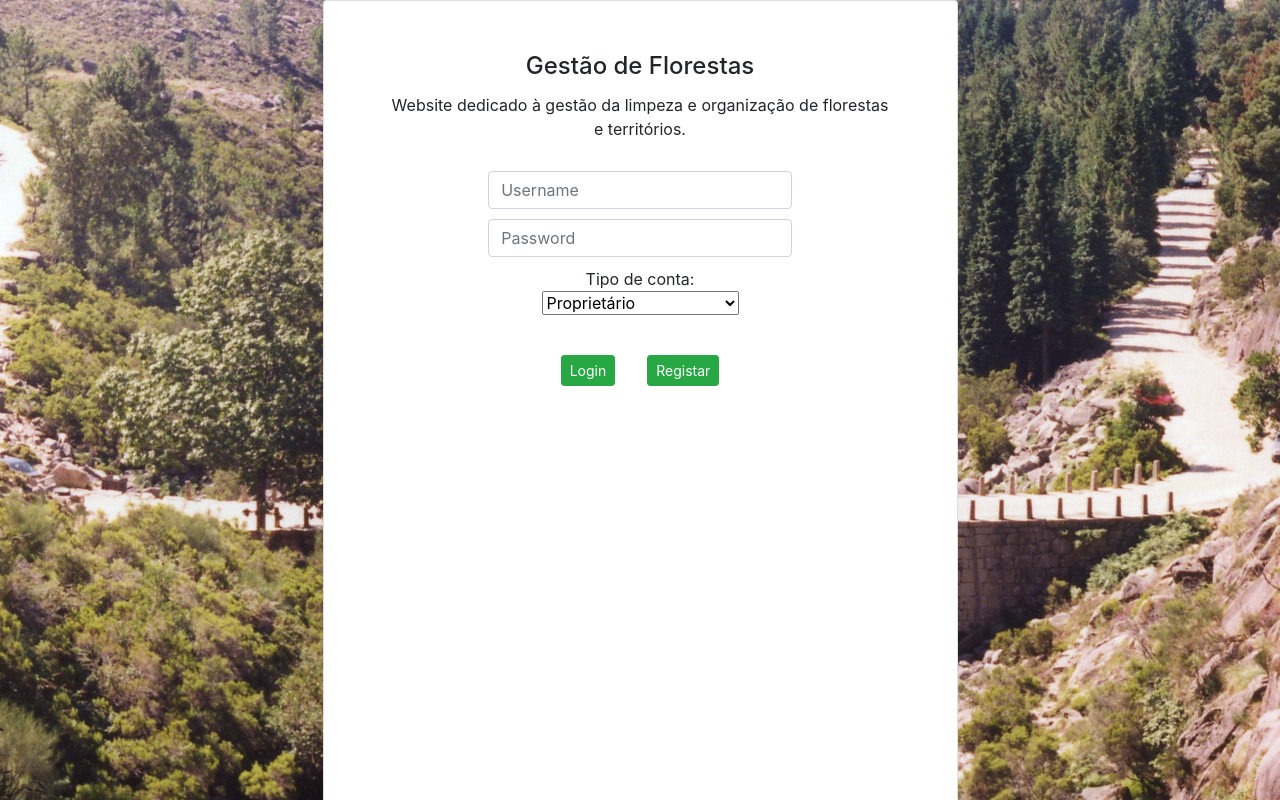
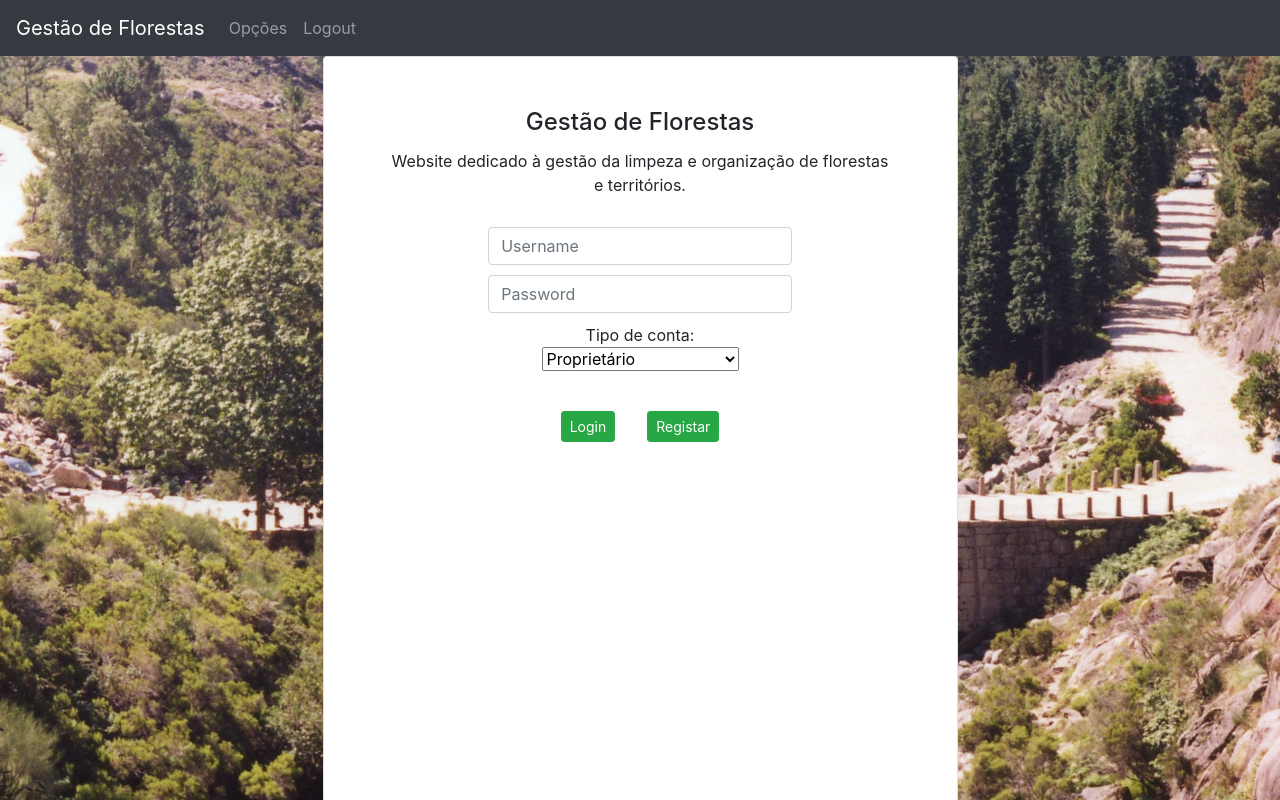
Before and after one commit to brancof/Forest-Management, a React (Create React App) app in the folder WebApp/app/: page /login in a window 1280 px wide. Shown: the top 800 px of the page. Built offline with nearby package versions, Linux system fonts and the light colour scheme; what google-maps-react would draw is missing.

Commit message:
Alterações navbar

```diff
--- a/WebApp/app/src/App/containers/AppRoutes.js
+++ b/WebApp/app/src/App/containers/AppRoutes.js
@@ -52,7 +52,7 @@ class AppRoutes extends React.Component {
     render() {
         return (
           <div className="AppRouter">
-
+            <Navbar />
             <Switch>
               <Route path="/login">
                 {this.state.username === '' ? <Login change={{username: this.setUsername,
@@ -65,7 +65,7 @@ class AppRoutes extends React.Component {
                 <Register />
               </Route>
               <Route path="/proprietarios">
-                {!(this.state.username === '') ? <div><Navbar /> <Proprietarios user={this.state.user} username={this.state.username} password={this.state.password} /> </div>
+                {!(this.state.username === '') ? <Proprietarios user={this.state.user} username={this.state.username} password={this.state.password} />
                 : <Redirect to="/" />}
               </Route>
               <Route path="/inspetores">
--- a/WebApp/app/src/App/containers/Navbar.js
+++ b/WebApp/app/src/App/containers/Navbar.js
@@ -11,10 +11,18 @@ import {
         };
 
         render() {
-
             return (
-                <nav className="navbar navbar-light bg-light">
-                    <a className="navbar-brand" href="#"> Terrenos </a>
+                <nav className="navbar navbar-expand-sm navbar-dark bg-dark">
+                    <a className="navbar-brand"> Gestão de Florestas </a>
+                    <button className="navbar-toggler" type="button" data-toggle="collapse" data-target="#navbarAltMarkup" aria-controls="navbarNavAltMarkup" aria-expanded="false" aria-label="Toggle navigation">
+                        <span className="navbar-toggler-icon"></span>
+                    </button>
+                    <div className="collapse navbar-collapse" id="navbarNavAltMarkup">
+                        <div className="navbar-nav">
+                            <a className="nav-item nav-link">Opções</a>
+                            <a className="nav-item nav-link">Logout</a>
+                        </div>
+                    </div>
                 </nav>
             );
         }
```
